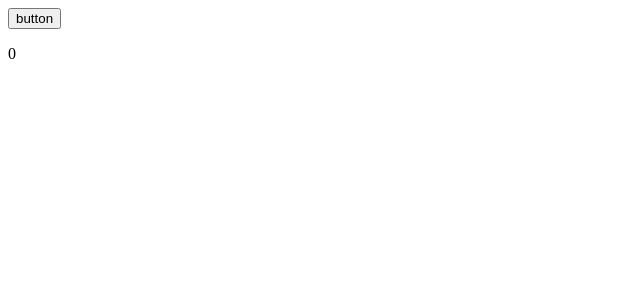
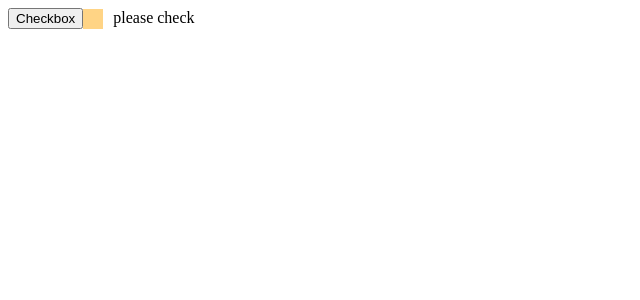
Before and after one commit to ryeongse25/study, a React (Create React App) app in the folder Javascript/: page / in a window 1280 px wide. Shown: the top 300 px of the page, without its empty margins (0-640 px from the left). Built offline with nearby package versions, Linux system fonts and the light colour scheme.

Commit message:
feat: customize input checkbox

```diff
--- /dev/null
+++ b/Javascript/src/customCheckbox/InputCheck.css
@@ -0,0 +1,50 @@
+.container {
+  position: relative;
+  padding-left: 30px;
+  cursor: pointer;
+  /* text 드래그 안되게 하기 */
+  -webkit-user-select: none;
+  -moz-user-select: none;
+  -ms-user-select: none;
+  user-select: none;
+}
+
+/* Create a custom checkbox */
+.checkmark {
+  position: absolute;
+  top: 0;
+  left: 0;
+  height: 20px;
+  width: 20px;
+  background-color: rgb(255, 212, 133);
+}
+
+/* When the checkbox is checked, add a blue background */
+.container input:checked ~ .checkmark {
+  background-color: orange;
+}
+
+/* Create the checkmark/indicator (hidden when not checked) */
+.checkmark:after {
+  content: "";
+  position: absolute;
+  display: none;
+}
+
+/* Show the checkmark when checked */
+.container input:checked ~ .checkmark:after {
+  display: block;
+}
+
+/* Style the checkmark/indicator */
+.container .checkmark:after {
+  left: 5px;
+  top: 3px;
+  width: 5px;
+  height: 10px;
+  border: solid white;
+  border-width: 0 3px 3px 0;
+  -webkit-transform: rotate(45deg);
+  -ms-transform: rotate(45deg);
+  transform: rotate(45deg);
+}
--- /dev/null
+++ b/Javascript/src/customCheckbox/InputCheck.tsx
@@ -0,0 +1,13 @@
+import "./InputCheck.css";
+
+export default function InputCheck() {
+  return (
+    <>
+      <label className="container">
+        please check
+        <input type="checkbox" hidden />
+        <span className="checkmark"></span>
+      </label>
+    </>
+  );
+}
--- a/Javascript/src/index.tsx
+++ b/Javascript/src/index.tsx
@@ -1,11 +1,13 @@
 import ReactDOM from "react-dom/client";
-import Callback from "./sweetAlert/Callback";
+import InputCheck from "./customCheckbox/InputCheck";
+import Checkbox from "./sweetAlert/Checkbox";
 
 const root = ReactDOM.createRoot(
   document.getElementById("root") as HTMLElement
 );
 root.render(
   <>
-    <Callback />
+    <Checkbox />
+    <InputCheck />
   </>
 );
--- /dev/null
+++ b/Javascript/src/sweetAlert/Checkbox.tsx
@@ -0,0 +1,22 @@
+import Swal from "sweetalert2";
+import "../customCheckbox/InputCheck.css";
+
+export default function Checkbox() {
+  const showSweetAlert = () => {
+    const input =
+      '<label className="container">please check<input type="checkbox" hidden /><span className="checkmark"></span></label>';
+
+    Swal.fire({
+      title: "title",
+      html: input,
+      confirmButtonText: "Start",
+      confirmButtonColor: "orange",
+    });
+  };
+
+  return (
+    <>
+      <button onClick={showSweetAlert}>Checkbox</button>
+    </>
+  );
+}
```
